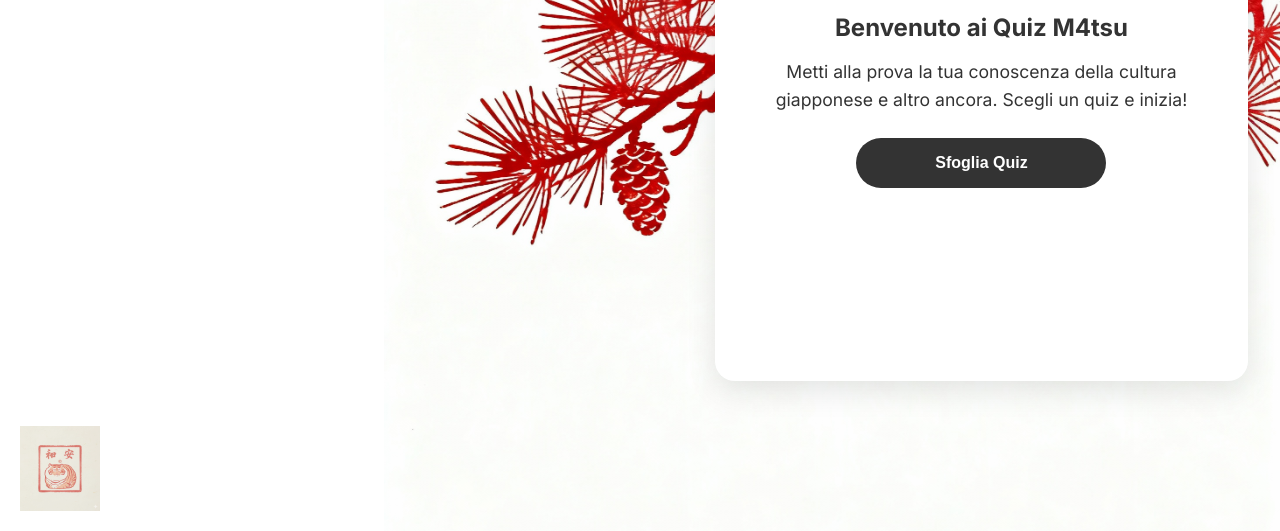
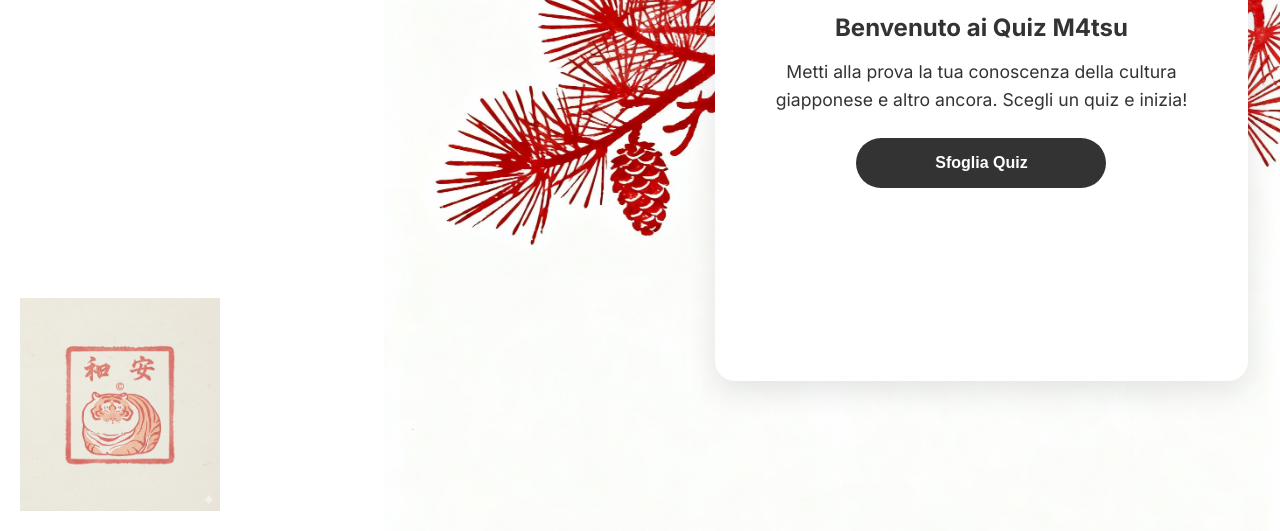
Before and after one commit to ilpaciato/m4tsu-quiz, a plain HTML site: page index.html in a window 1280 px wide. Shown: the part 269-800 px from the top of the page. Drawn offline with Linux system fonts and the light colour scheme.

Commit message:
Modifiche alla firma

```diff
--- a/style.css
+++ b/style.css
@@ -46,7 +46,7 @@ body {
     position: fixed; /* Rende l'immagine fissa rispetto alla finestra */
     bottom: 20px;    /* 20px dal bordo inferiore */
     left: 20px;      /* 20px dal bordo sinistro */
-    width: 80px;     /* Imposta una larghezza fissa (puoi cambiarla) */
+    width: 200px;     /* Imposta una larghezza fissa (puoi cambiarla) */
     height: auto;    /* Mantieni le proporzioni */
     opacity: 0.7;    /* Rendi leggermente trasparente per non distrarre */
     z-index: 100;    /* Assicurati che sia sopra altri elementi se si sovrappongono */
```
